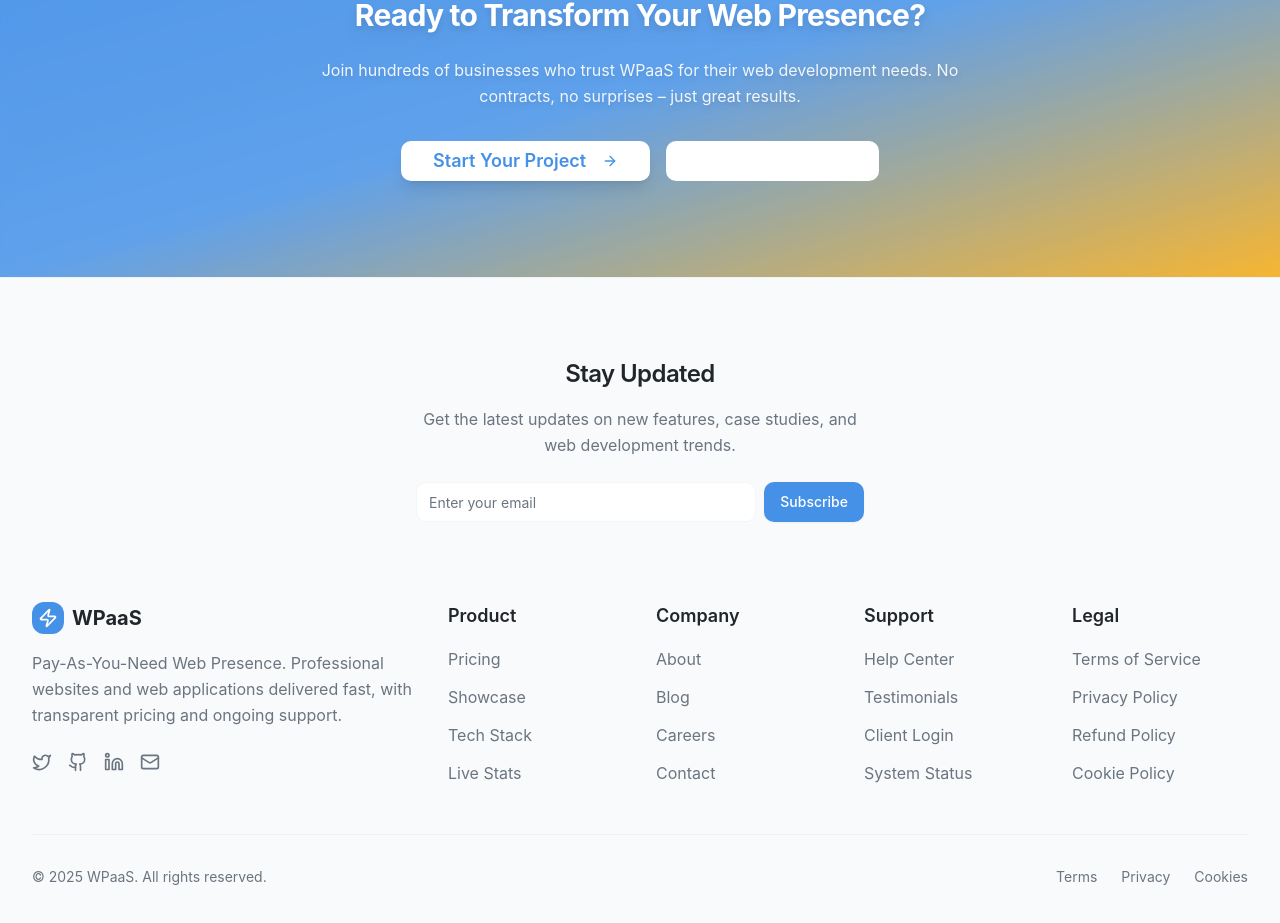
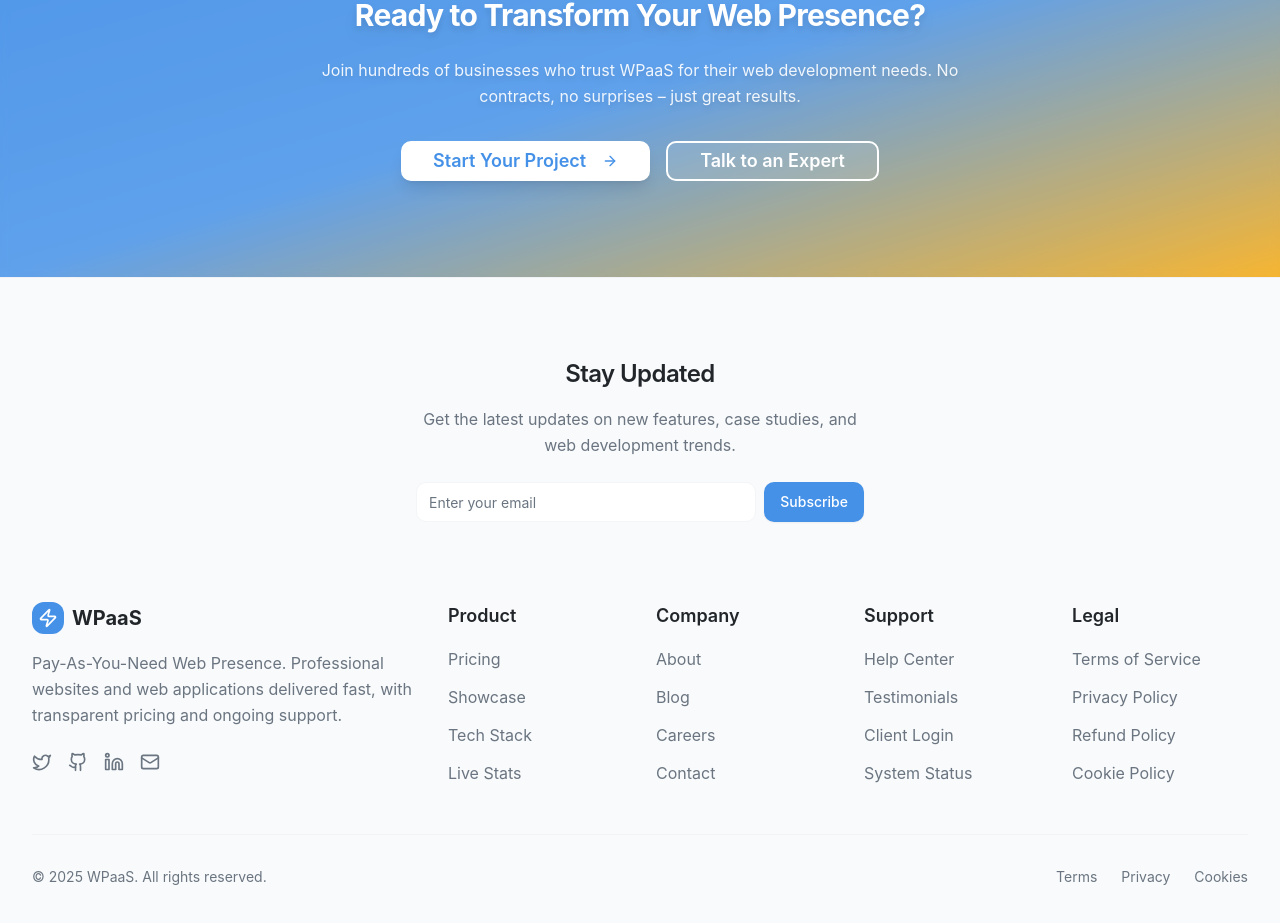
Before and after one commit to ajaylakhimale/presence-as-a-service, a React (Vite) app: page / in a window 1280 px wide. Shown: the part 4008-4931 px from the top of the page. Built offline with nearby package versions, Linux system fonts and the light colour scheme.

Commit message:
Fix: Make "Talk to Expert" button visible
The "Talk to Expert" button was not visible on the page. This commit ensures the button is displayed correctly.

```diff
--- a/src/pages/Home.tsx
+++ b/src/pages/Home.tsx
@@ -412,7 +412,7 @@ const Home = () => {
               </Button>
             </Link>
             <Link to="/contact">
-              <Button className="border-2 border-white text-white hover:bg-white/10 text-lg px-8 py-4 font-semibold backdrop-blur-sm" variant="outline">
+              <Button className="bg-white/10 border-2 border-white text-white hover:bg-white hover:text-primary text-lg px-8 py-4 font-semibold backdrop-blur-sm transition-all duration-300">
                 Talk to an Expert
               </Button>
             </Link>
```
